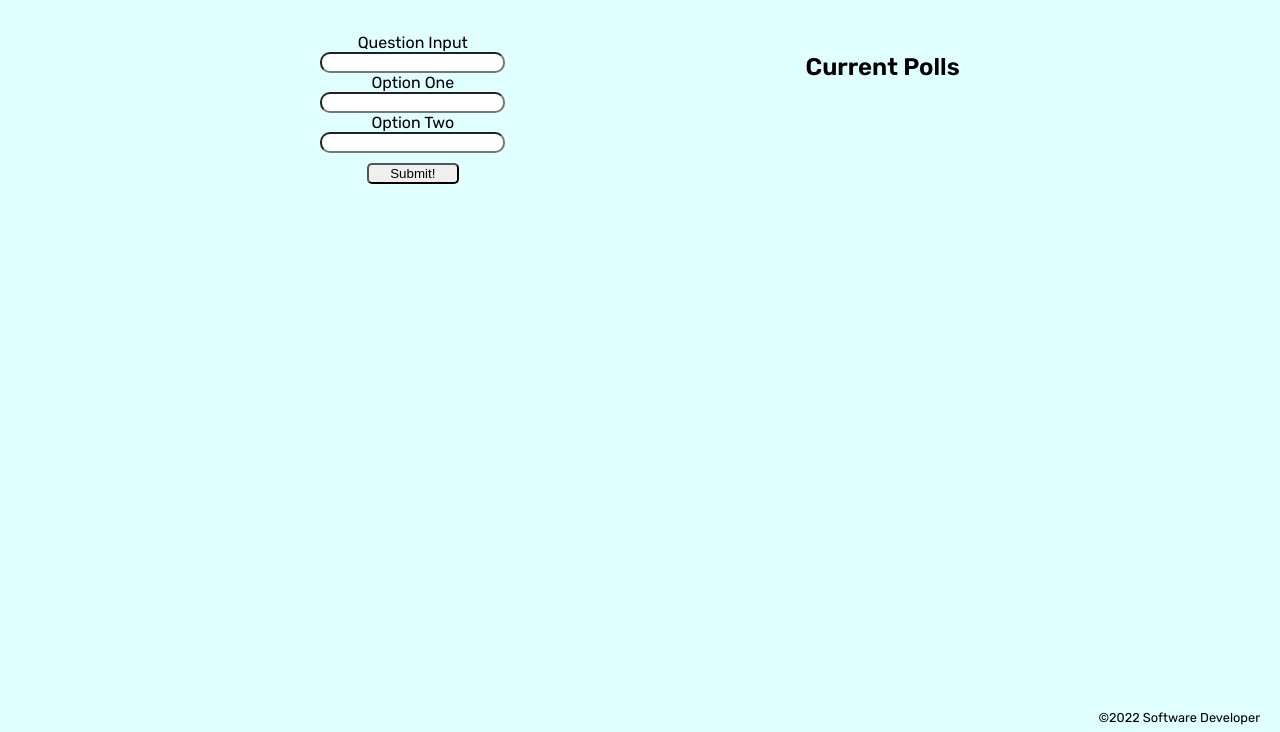
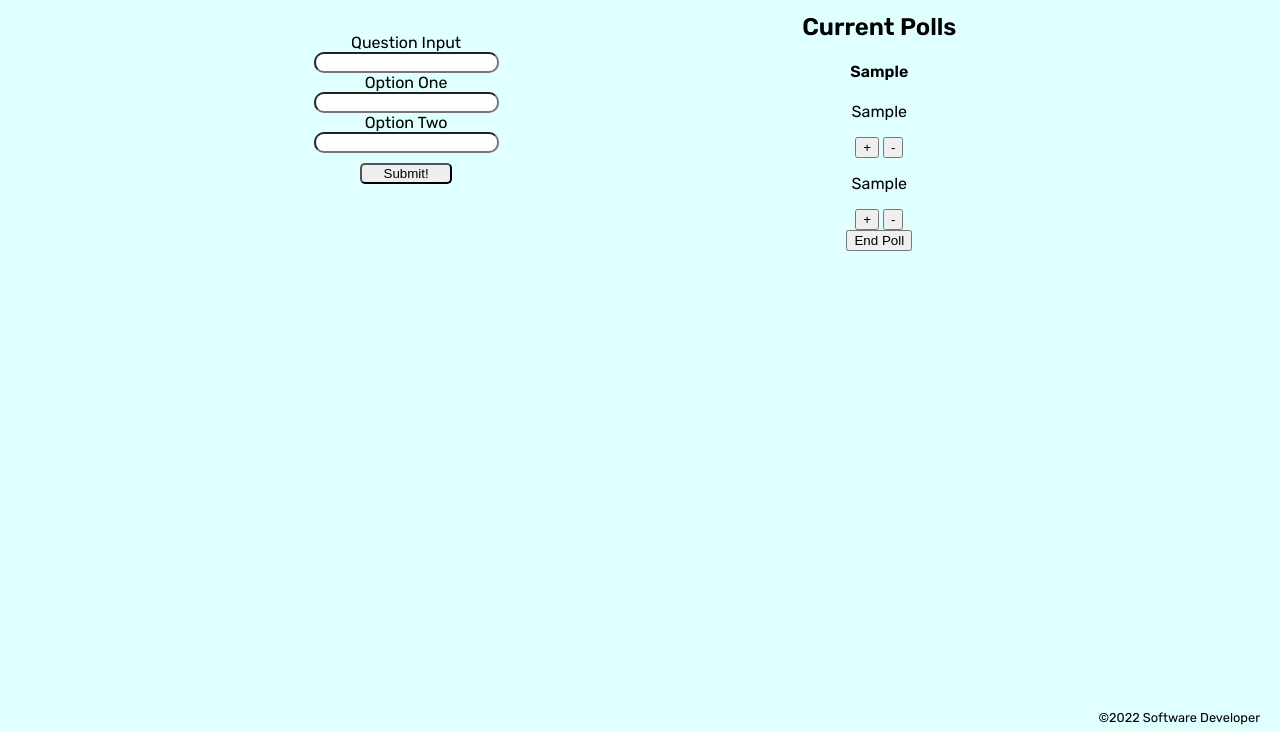
Before and after one commit to Eddie-Kuo/poll-tracker-supabase-from-scratch, a plain HTML site: page index.html in a window 1280 px wide. Both pictures are taken after typing "Sample", "Sample", "Sample" into the empty fields and a click on the button "Submit!". Shown: the part 68-800 px from the top of the page. Drawn offline with nearby package versions, Linux system fonts and the light colour scheme.

Commit message:
on submit, user will see current polls updated with input

```diff
--- a/app.js
+++ b/app.js
@@ -1,11 +1,23 @@
 
 
+// DOM elements
 const inputForm = document.querySelector('.input-section');
+const currentQuestionEl = document.querySelector('.current-question');
+const currentOptOne = document.querySelector('.current-opt-one');
+const currentOptTwo = document.querySelector('.current-opt-two');
+const optOnePlus = document.querySelector('.opt-one-plus');
+const optOneMinus = document.querySelector('.opt-one-minus');
+const optTwoPlus = document.querySelector('.opt-two-plus');
+const optTwoMinus = document.querySelector('.opt-two-minus');
 
+
+// state
 let userQuestion = '';
 let optionOne = '';
 let optionTwo = '';
 
+
+// form event listener
 inputForm.addEventListener('submit', (event) => {
 
     event.preventDefault();
@@ -15,7 +27,9 @@ inputForm.addEventListener('submit', (event) => {
     optionOne = data.get('option-one');
     optionTwo = data.get('option-two');
 
+    currentQuestionEl.textContent = userQuestion;
+    currentOptOne.textContent = optionOne;
+    currentOptTwo.textContent = optionTwo;
+
     inputForm.reset();
-    console.log(userQuestion, optionOne, optionTwo);
-
 });
--- a/index.html
+++ b/index.html
@@ -46,7 +46,17 @@
             </section>
 
             <section class="right-section">
-                <h2 class="current-poll-container">Current Polls</h2>
+                <h2>Current Polls</h2>
+                <div class="current-poll-container">
+                    <h4 class="current-question">Current Question:</h4>
+                    <p class="current-opt-one">Option One:</p>
+                    <button class="opt-one-plus">+</button>
+                    <button class="opt-one-minus">-</button>
+                    <p class="current-opt-two">Option Two:</p>
+                    <button class="opt-two-plus">+</button>
+                    <button class="opt-two-minus">-</button>
+                </div>
+                <button class="end-poll-button">End Poll</button>
             </section>
         </div>
 
--- a/styles/global.css
+++ b/styles/global.css
@@ -50,3 +50,9 @@ footer {
     margin: 10px;
     border-radius: 5px;
 }
+
+.right-section {
+    position: relative;
+    top: -50px;
+    margin: 10px;
+}
```
